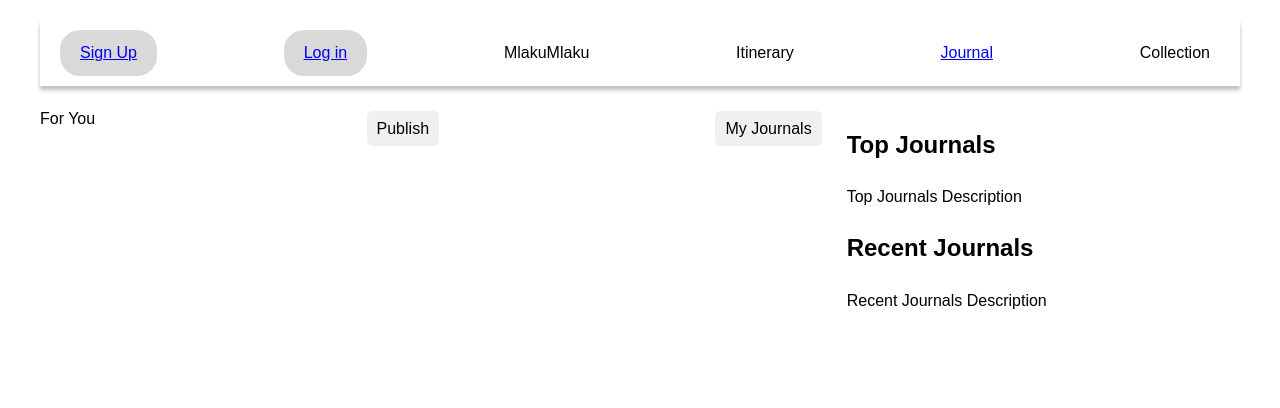
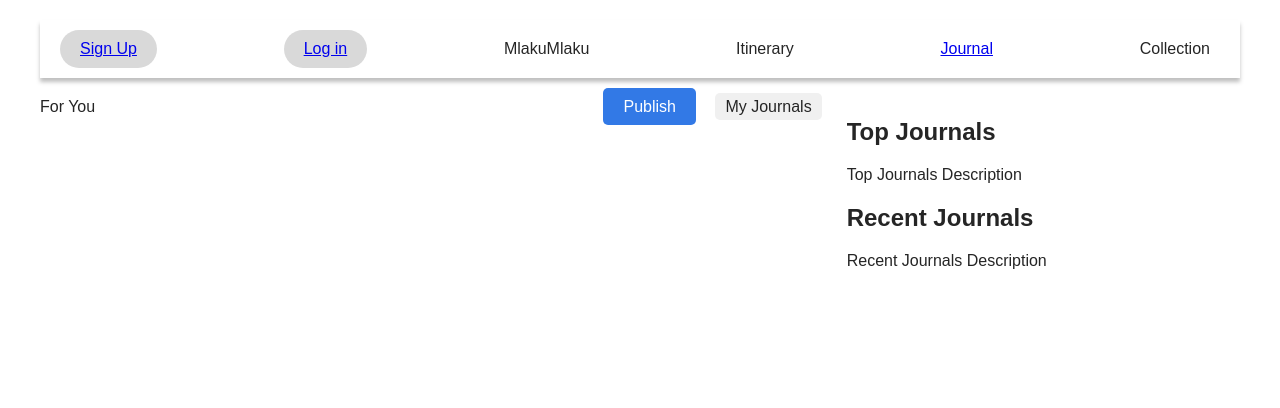
Before and after one commit to Chromss/mid-sem-a09, a Django app: page / in a window 1280 px wide. Shown: the top 408 px of the page. Run offline with Django 4.2, Linux system fonts and the light colour scheme; the visitor is signed in with stand-in values (Sample User, id 1); data that the repository does not hold is empty.

Commit message:
crud udah, ajax belum

```diff
--- a/main/templates/main/journal_home.html
+++ b/main/templates/main/journal_home.html
@@ -24,19 +24,26 @@
 
         <div class="journal-container">
             <div class="left-column">
-                <div class="navigation">
-                    <span>For You</span>
-                    <a href="{% url 'main:create_journal' %}" class="nav-link">Publish</a>
-                    <a href="{% url 'main:journal_history' %}" class="nav-link">My Journals</a>
+                <!-- Header untuk For You dan tombol -->
+                <div class="header">
+                    <div class="header-item">For You</div>
+                    <div class="header-links">
+                        <a href="{% url 'main:create_journal' %}" class="publish-button">Publish</a>
+                        <a href="{% url 'main:journal_history' %}" class="nav-link">My Journals</a>
+                    </div>
                 </div>
+
+                <!-- Bagian untuk postingan jurnal -->
                 <div class="journal-posts">
                     {% for journal in journals %}
                     <div class="post-card">
                         <div class="header">
                             <img class="profile" src="{% static 'images/profile.png' %}" alt="Profile">
                             <div class="user-info">
-                                <p class="username">{{ journal.author.username }}</p>
-                                <p class="date">{{ journal.created_at|date:"F d, Y" }}</p>
+                                <div class="username-date">
+                                    <p class="username">{{ journal.author.username }}</p>
+                                    <p class="date">{{ journal.created_at|date:"F d, Y" }}</p>
+                                </div>
                             </div>
                         </div>
                         <h2 class="title">{{ journal.title }}</h2>
@@ -49,7 +56,7 @@
                                 {% csrf_token %}
                                 <button type="button" class="like-button">
                                     <img src="{% static 'images/like_icon.png' %}" alt="Like" class="like-icon">
-                                    <span class="likes-count">{{ journal.likes.count }}</span> <!-- Menampilkan jumlah likes -->
+                                    <span class="likes-count">{{ journal.likes.count }}</span>
                                 </button>
                             </form>
                             <a href="{% url 'main:journal_detail' journal.id %}" class="show-detail-link">Show Detail</a>
--- a/static/css/landing_page_journal.css
+++ b/static/css/landing_page_journal.css
@@ -1,7 +1,8 @@
 /* Base styles */
 body {
     font-family: Arial, sans-serif;
-    line-height: 1.6;
+    background-color: #FFFFFF; /* Latar belakang putih */
+    color: #252525; /* Teks gelap */
     margin: 0;
     padding: 0;
     box-sizing: border-box;
@@ -182,31 +183,52 @@ body {
 
 .header {
     display: flex;
-    justify-content: space-between;
-    align-items: center;
-    background-color: #2D3748; /* Warna latar belakang */
-    padding: 10px 20px; /* Padding atas dan bawah */
-    border-radius: 20px; /* Membuat sudut melengkung */
-    margin-bottom: 20px; /* Jarak bawah untuk memisahkan dari konten */
+    align-items: center; /* Rata tengah secara vertikal */
 }
 
-.header-item {
-    color: white; /* Warna teks */
-    font-size: 16px; /* Ukuran font */
-    margin: 0 15px; /* Margin kiri dan kanan */
+.header-links {
+    margin-left: auto; /* Memindahkan elemen ini ke kanan */
+}
+
+.publish-button, .nav-link {
+    margin-left: 15px; /* Jarak antara tombol */
+}
+
+.user-info {
+    margin-left: 10px; /* Jarak antara ikon profil dan informasi pengguna */
+    display: flex;
+    flex-direction: column; /* Menempatkan username dan tanggal dalam kolom */
+}
+
+.username-date {
+    display: flex;
+    flex-direction: column; /* Menempatkan username dan tanggal dalam kolom */
+    margin: 0; /* Menghilangkan margin default */
+}
+
+.username {
+    font-weight: bold; /* Menebalkan teks username */
+    color: #252525; /* Warna teks gelap */
+    margin-bottom: 2px; /* Jarak kecil antara username dan tanggal */
+}
+
+.date {
+    color: #6B6B6B; /* Warna teks abu-abu untuk tanggal */
+    font-size: 14px; /* Ukuran font lebih kecil untuk tanggal */
+    margin: 0; /* Menghilangkan margin default */
 }
 
 .publish-button {
-    background-color: #007BFF; /* Warna tombol */
-    color: #FFFFFF; /* Warna teks tombol */
+    background-color: #3279E6; /* Warna tombol biru */
+    color: #FFFFFF; /* Warna teks putih */
     padding: 10px 20px; /* Padding tombol */
-    border-radius: 20px; /* Sudut melengkung */
+    border-radius: 5px; /* Sudut melengkung */
     text-decoration: none; /* Menghilangkan garis bawah */
     transition: background-color 0.3s; /* Efek transisi */
 }
 
 .publish-button:hover {
-    background-color: #0056b3; /* Warna saat hover */
+    background-color: #32BA7C; /* Warna hijau saat hover */
 }
 
 .journal-content {
```
Also changed, not shown: other parts of static/css/landing_page_journal.css (+33 -5 lines), static/images/like_icon.png (added), static/images/profile.png.
